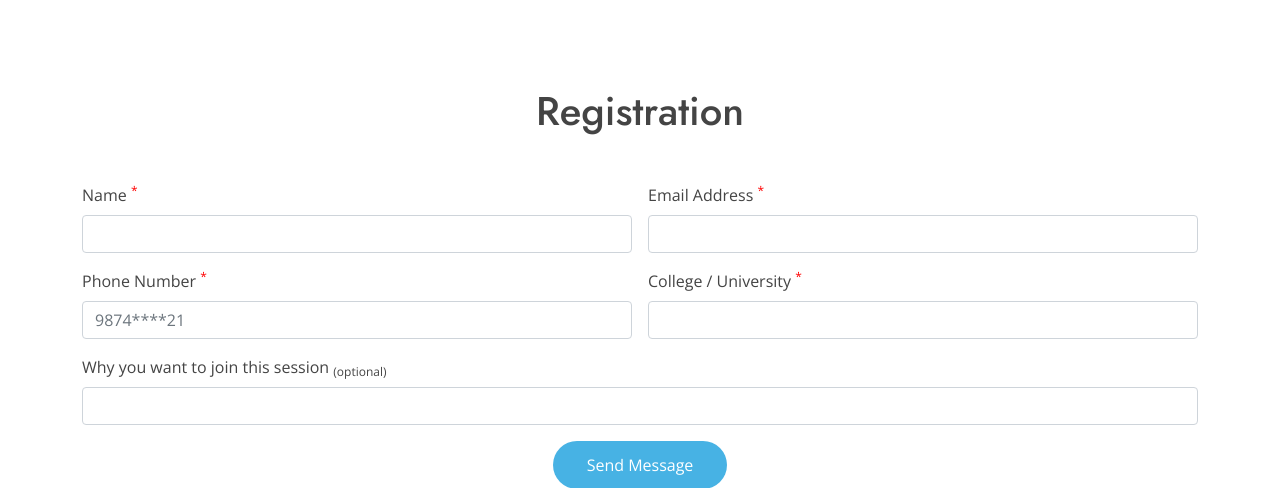
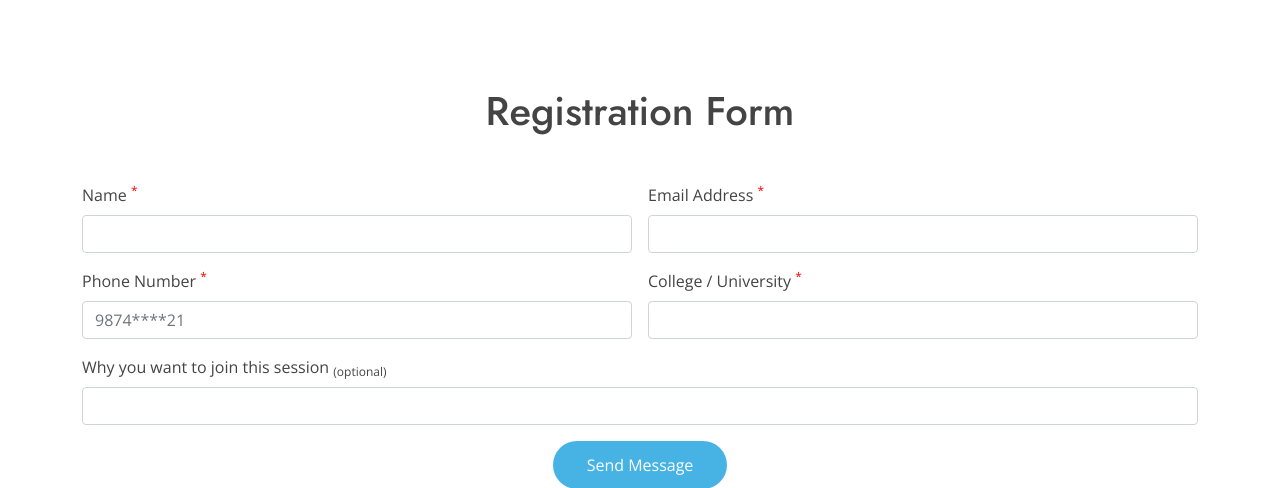
Before and after one commit to IP-Coder/Dabotics, a PHP site: page /Registration.php in a window 1280 px wide. Shown: the part 73-561 px from the top of the page. Run offline with PHP 8.4, Linux system fonts and the light colour scheme.

Commit message:
Update Registration.php

```diff
--- a/Registration.php
+++ b/Registration.php
@@ -29,7 +29,7 @@
     <!-- ======= Form Section ======= -->
     <section id="services" class="forms" style="margin-top: 60px;">
         <div class="container">
-            <h1 class=" text-center ">Registration</h1>
+            <h1 class=" text-center ">Registration Form</h1>
 
         </div>
         <div class="container my-5">
```
